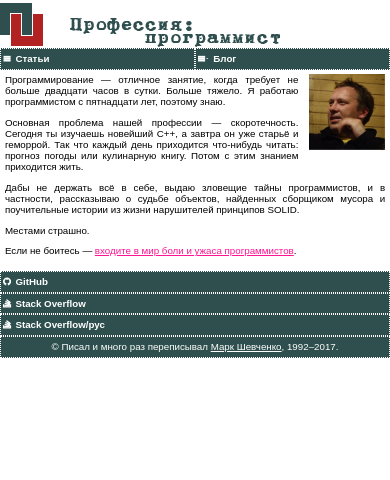
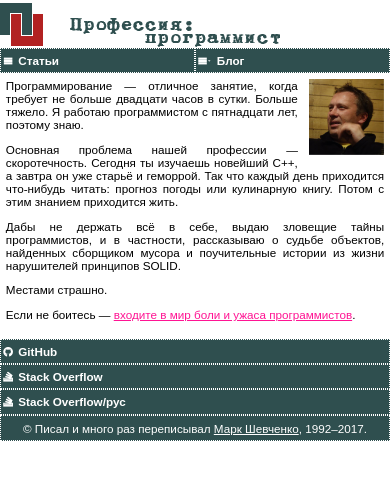
Before and after one commit to markshevchenko/markshevchenko.github.io, a Jekyll site: the page built from index.md, in a window 390 px wide. Shown: the top 480 px of the page. Built offline with Jekyll 4.4.1, drawn with Linux system fonts in a browser that asks for light colours; some web fonts are replaced; our own code applies the rules of GitHub Pages for plain Markdown files.

Commit message:
Размер шрифтов.

```diff
--- a/assets/css/main.css
+++ b/assets/css/main.css
@@ -271,13 +271,13 @@ span.se { /* constant, string */
 
 @media screen and (max-width: 640px) {
   body {
-    font-size: 2.25vw;
+    font-size: 2.5vw;
   }
 }
 
 @media screen and (max-width: 960px) {
   body {
-    font-size: 2.5vw;
+    font-size: 3vw;
   }
 }
 
```
